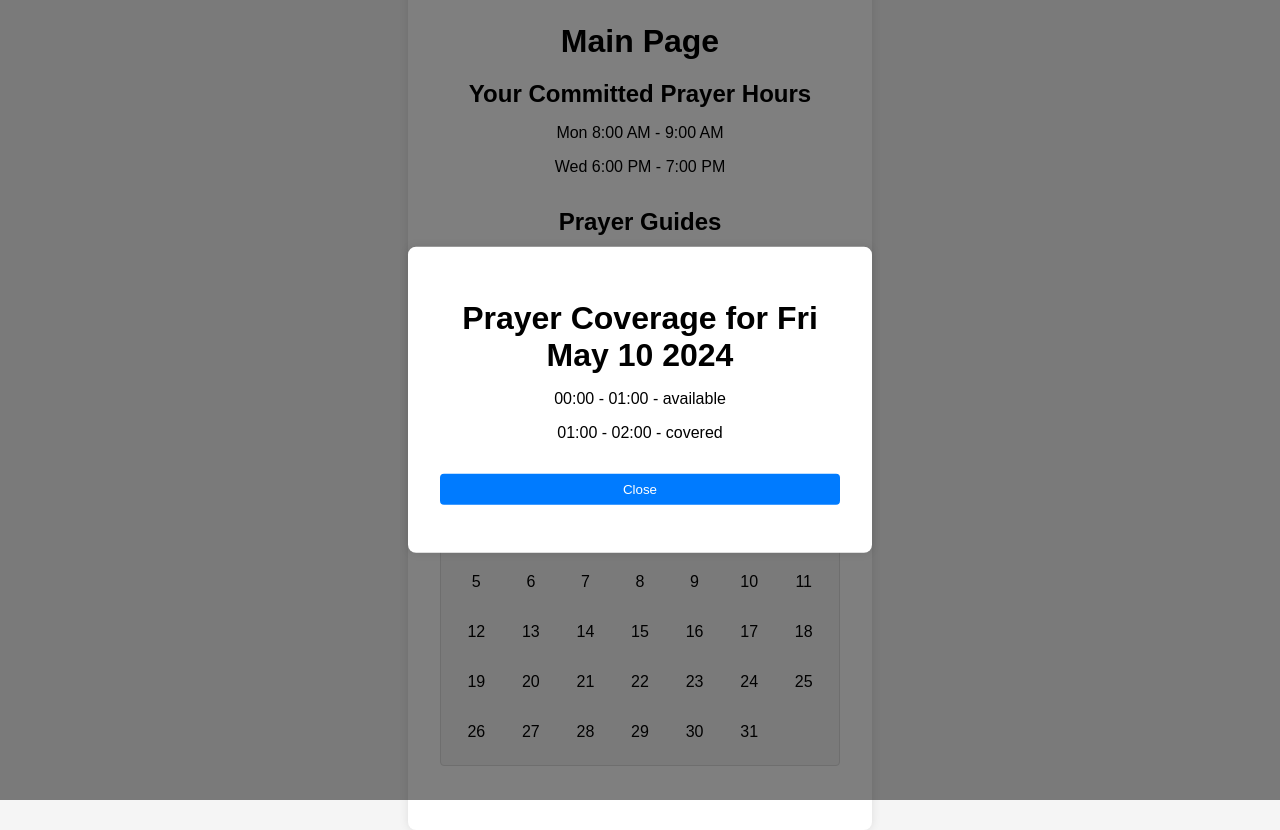
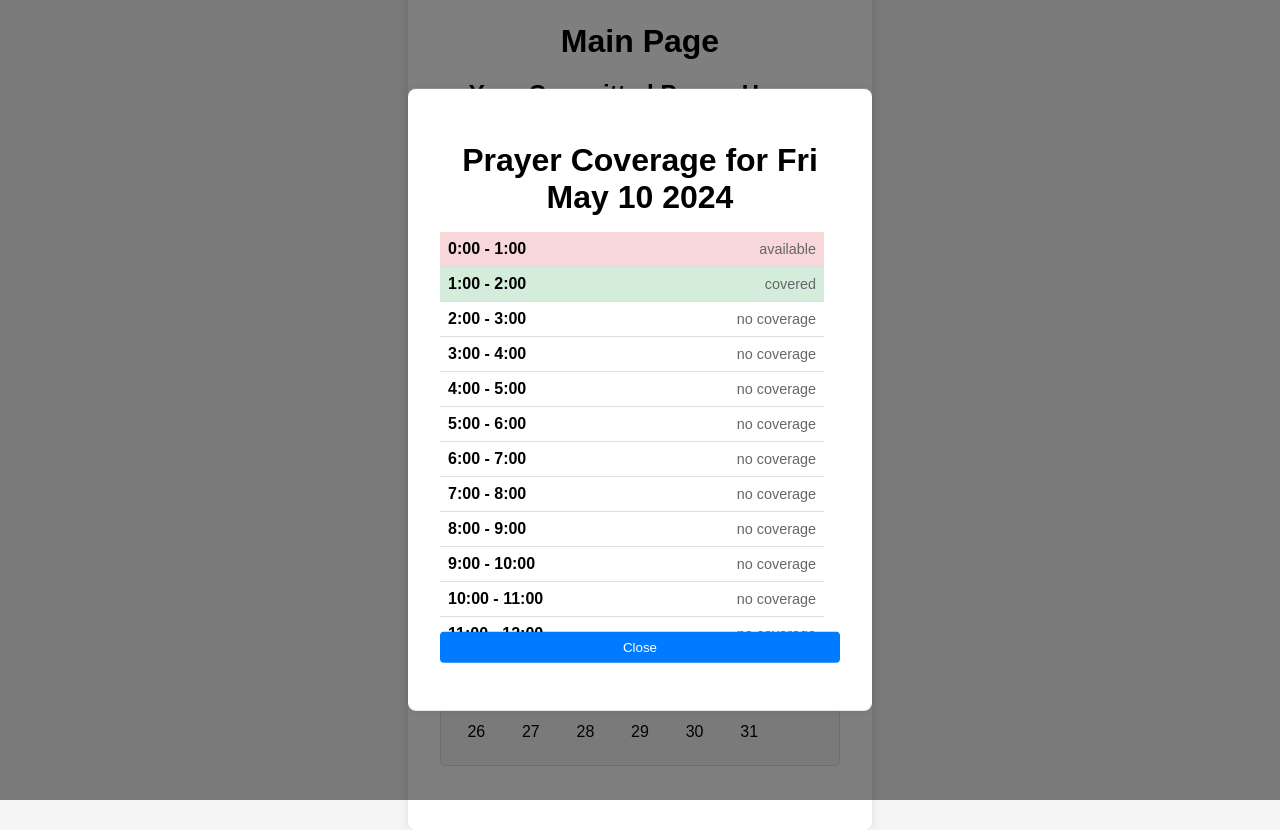
Before and after one commit to MinasConsulting/revolution_pray, a SvelteKit app in the folder UI/: page /home in a window 1280 px wide. Both pictures are taken after a click on the element "10". Built offline with nearby package versions, Linux system fonts and the light colour scheme.

Commit message:
Added scrolling times in calendar

```diff
--- a/UI/src/components/Popover.svelte
+++ b/UI/src/components/Popover.svelte
@@ -6,6 +6,17 @@
 
     function closePopover() {
       isOpen = false;
+    }
+
+    function getHourClass(status) {
+      switch (status) {
+        case 'covered':
+          return 'hour-covered';
+        case 'available':
+          return 'hour-available';
+        default:
+          return '';
+      }
     }
   </script>
 
@@ -34,15 +45,50 @@
       background: rgba(0, 0, 0, 0.5);
       z-index: 999;
     }
+
+    .hour {
+      display: flex;
+      justify-content: space-between;
+      align-items: center;
+      padding: 0.5rem;
+      border-bottom: 1px solid #ddd;
+    }
+
+    .hour-covered {
+      background-color: #d4edda;
+    }
+
+    .hour-available {
+      background-color: #f8d7da;
+    }
+
+    .hour-time {
+      font-weight: bold;
+    }
+
+    .hour-status {
+      font-size: 0.9rem;
+      color: #666;
+    }
+
+    .scrollable {
+      max-height: 400px;
+      overflow-y: auto;
+      margin-top: 1rem;
+      padding-right: 1rem;
+    }
   </style>
 
   {#if isOpen && date}
     <div class="backdrop" on:click={closePopover}></div>
     <div class="popover">
       <h1>Prayer Coverage for {date.toDateString()}</h1>
-      <div class="section">
-        {#each hourlyCoverage as { hour, status }}
-          <p>{hour} - {status}</p>
+      <div class="scrollable">
+        {#each Array(24) as _, i}
+          <div class="hour {getHourClass(hourlyCoverage[i]?.status)}">
+            <span class="hour-time">{i}:00 - {i + 1}:00</span>
+            <span class="hour-status">{hourlyCoverage[i]?.status || 'no coverage'}</span>
+          </div>
         {/each}
       </div>
       <button on:click={closePopover}>Close</button>
```
